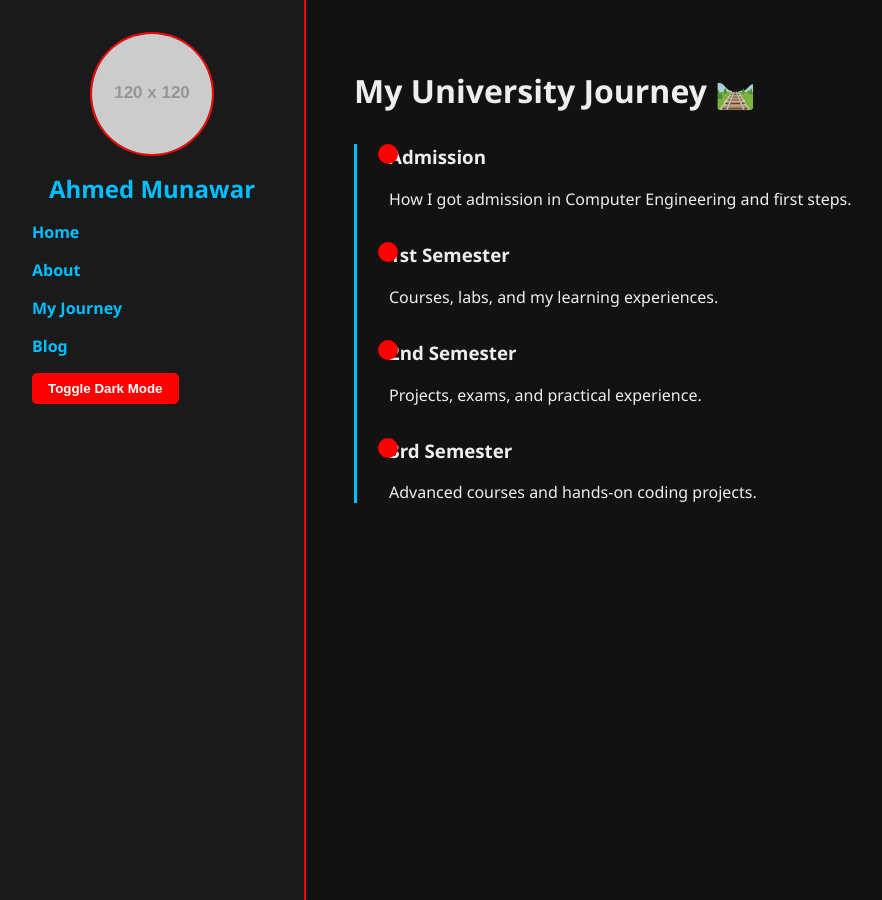
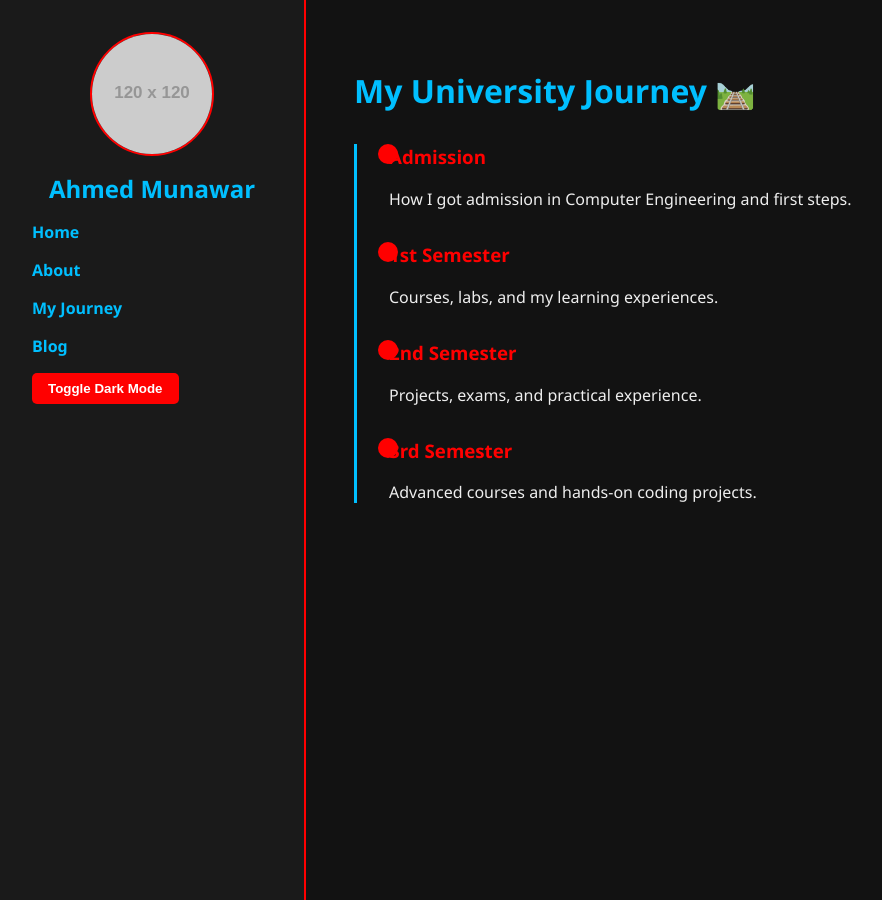
Before and after one commit to engr-ahmad-munawar/engr-ahmad-munawar.github.io-Portfolio-, a Jekyll site: the page built from journey.md, in a window 1280 px wide and 900 px high. Shown: the whole window, without its empty margins (0-882 px from the left). Built offline with Jekyll 4.4.1, drawn with Linux system fonts in a browser that asks for light colours.

Commit message:
Update journey.md

```diff
--- a/journey.md
+++ b/journey.md
@@ -3,26 +3,26 @@ layout: default
 title: My Journey
 ---
 
-<h1>My University Journey 🛤️</h1>
+<h1 style="color:#00bfff;">My University Journey 🛤️</h1>
 
 <div class="timeline">
   <div class="timeline-item">
-    <h3>Admission</h3>
+    <h3 style="color:#ff0000;">Admission</h3>
     <p>How I got admission in Computer Engineering and first steps.</p>
   </div>
 
   <div class="timeline-item">
-    <h3>1st Semester</h3>
+    <h3 style="color:#ff0000;">1st Semester</h3>
     <p>Courses, labs, and my learning experiences.</p>
   </div>
 
   <div class="timeline-item">
-    <h3>2nd Semester</h3>
+    <h3 style="color:#ff0000;">2nd Semester</h3>
     <p>Projects, exams, and practical experience.</p>
   </div>
 
   <div class="timeline-item">
-    <h3>3rd Semester</h3>
+    <h3 style="color:#ff0000;">3rd Semester</h3>
     <p>Advanced courses and hands-on coding projects.</p>
   </div>
 </div>
```
